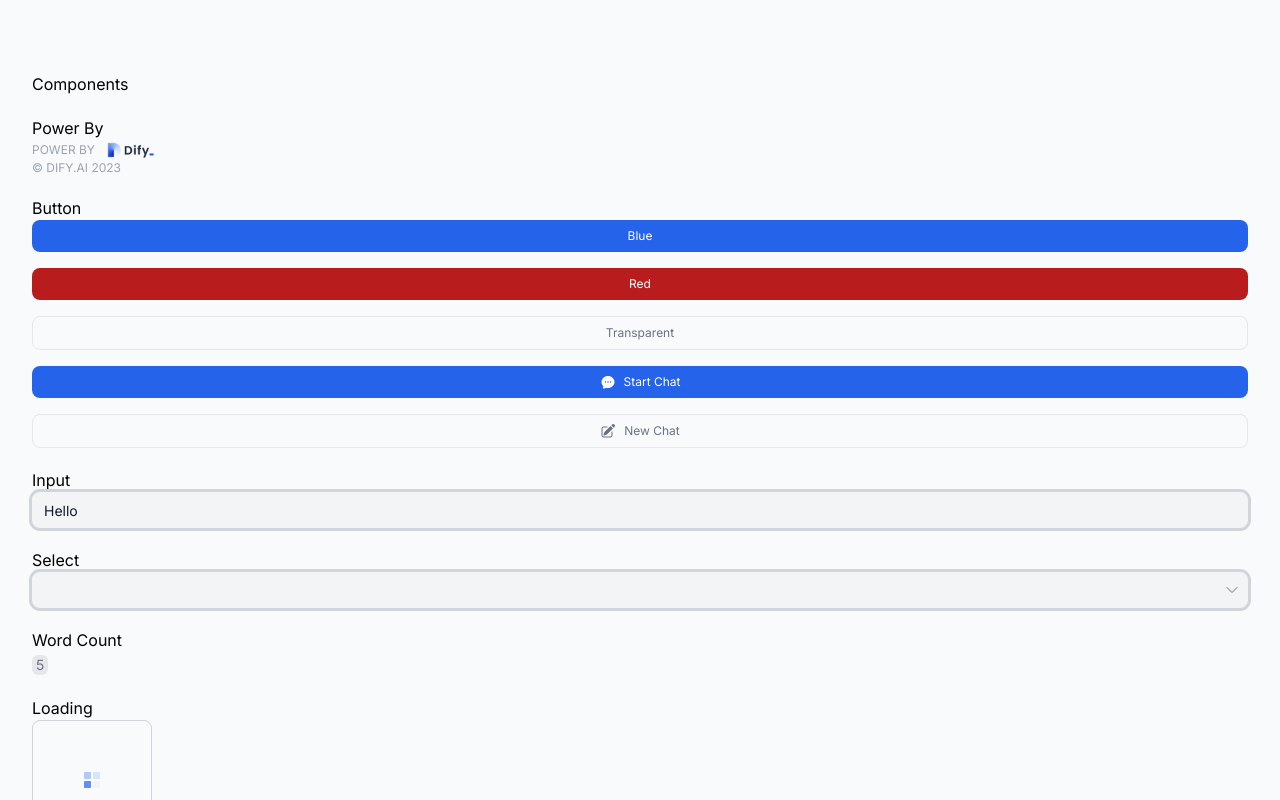
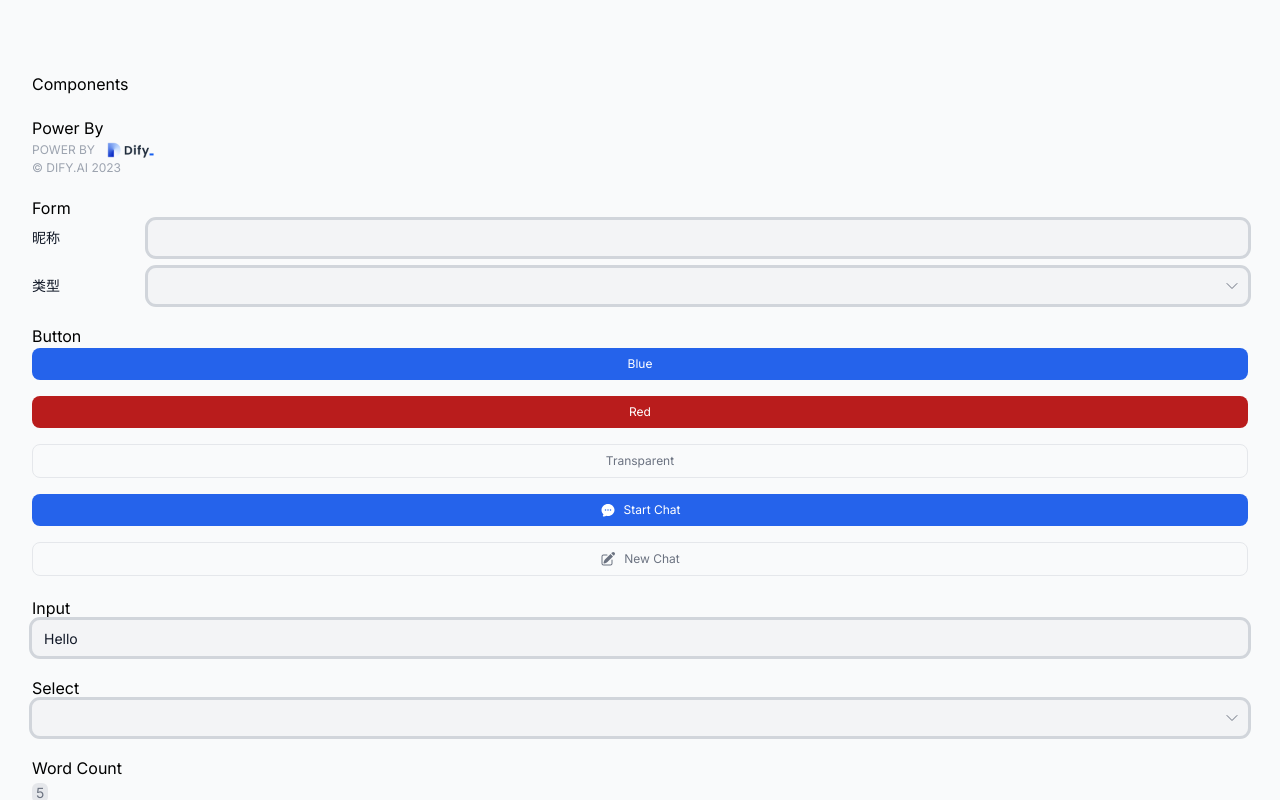
Before and after one commit to langgenius/dify-conversation, a Next.js app: page /components in a window 1280 px wide. Shown: the top 800 px of the page. Built offline with nearby package versions, Linux system fonts and the light colour scheme.

Commit message:
feat: form

```diff
--- /dev/null
+++ b/app/components/main.tsx
@@ -0,0 +1,163 @@
+'use client'
+import React, { useState } from 'react'
+import styles from './style.module.css'
+import PowerBy, { PowerByFooter } from '@/components/power-by'
+import Button from '@/components/button'
+import ChatBubble from '@heroicons/react/24/solid/ChatBubbleOvalLeftEllipsisIcon'
+import PencilSquare from '@heroicons/react/24/solid/PencilSquareIcon'
+import LikeAndDislike from '@/components/like-and-dislike'
+import Loading from '@/components/loading'
+import Input from '@/components/input'
+import Select from '@/components/select'
+import WordCount from '@/components/word-count'
+import Welcome from '@/components/welcome'
+import Hint from '@/components/hint'
+import Form from '@/components/form'
+
+const Main = () => {
+  const [value, setValue] = useState('Hello')
+  const [selectValue, setSelectValue] = useState(undefined)
+
+  const items = [
+    {
+      type: 'text-input',
+      label: '昵称',
+      variable: 'name',
+      required: false,
+      max_length: 48,
+      default: ''
+    },
+    {
+      type: 'select',
+      label: '类型',
+      variable: 'type',
+      required: false,
+      options: ['单板', '双板'],
+      default: ''
+    }
+  ]
+  return (
+    <main className={styles.container}>
+      <h1>Components</h1>
+      <div>
+        <h2>Power By</h2>
+        <PowerBy />
+        <PowerByFooter appName='Dify.AI' />
+      </div>
+
+      <div>
+        <h2>Form</h2>
+        <Form items={items} />
+      </div>
+
+      <div>
+        <h2>Button</h2>
+        <div className='flex gap-4 flex-col'>
+          <Button text='Blue' type='blue' />
+          <Button text='Red' type='red' />
+          <Button text='Transparent' type='transparent' />
+
+          <Button text='Blue' type='blue'>
+            <ChatBubble className='h-4 w-4 text-white mr-2' />
+            Start Chat
+          </Button>
+
+          <Button text='' type='transparent'>
+            <PencilSquare className='h-4 w-4 text-gray-500 mr-2' />
+            New Chat
+          </Button>
+        </div>
+      </div>
+
+      <div>
+        <h2>Input</h2>
+        <Input
+          value={value}
+          onChange={(e) => {
+            setValue(e.target.value)
+          }}
+          placeholder='Input something here...'
+          className='w-full'
+        />
+      </div>
+
+      <div>
+        <h2>Select</h2>
+        <Select
+          value={selectValue}
+          className='w-full'
+          options={[
+            { label: 'Option 1', value: 'option-1' },
+            { label: 'Option 2', value: 'option-2' },
+            { label: 'Option 3', value: 'option-3' },
+            { label: 'Option 4', value: 'option-4' }
+          ]}
+          onSelect={(value) => {
+            setSelectValue(value)
+          }}
+        />
+      </div>
+
+      <div>
+        <h2>Word Count</h2>
+        <WordCount wordCount={value.length} />
+      </div>
+
+      <div>
+        <h2>Loading</h2>
+        <div className='flex w-[120px] h-[120px] border border-gray-300 rounded-lg'>
+          <Loading />
+        </div>
+      </div>
+
+      <div className='flex flex-col'>
+        <h2>Like And Dislike</h2>
+        <div className='flex gap-2'>
+          <div className='flex gap-2'>
+            <LikeAndDislike
+              status='like'
+              onAction={(action) => {
+                console.log(action)
+              }}
+            />
+            <LikeAndDislike
+              status='dislike'
+              onAction={(action) => {
+                console.log(action)
+              }}
+            />
+            <LikeAndDislike
+              status='none'
+              onAction={(action) => {
+                console.log(action)
+              }}
+            />
+          </div>
+        </div>
+      </div>
+
+      <div>
+        <h2>Welcome</h2>
+        <Welcome
+          name='Dify.AI'
+          description='A platform for AI,  Lorem ipsum dolor sit, amet consectetur adipisicing elit. Nesciunt laudantium distinctio aut voluptates recusandae in.'
+        />
+      </div>
+
+      <div>
+        <h2>Hint</h2>
+        <Hint hint='Initial Prompt' hintDescription='Initial Prompt Hint Description' />
+        <br />
+        <Hint hint='Initial Prompt' />
+        <br />
+        <Hint hint='Initial Prompt' onAction={() => {}} />
+      </div>
+
+      <div>
+        <h2>Chat Bubble</h2>
+      </div>
+    </main>
+  )
+}
+
+export default Main
--- a/app/components/page.tsx
+++ b/app/components/page.tsx
@@ -1,138 +1,14 @@
-'use client'
-import React, { useState } from 'react'
-import styles from './style.module.css'
-import PowerBy, { PowerByFooter } from '@/components/power-by'
-import Button from '@/components/button'
-import ChatBubble from '@heroicons/react/24/solid/ChatBubbleOvalLeftEllipsisIcon'
-import PencilSquare from '@heroicons/react/24/solid/PencilSquareIcon'
-import LikeAndDislike from '@/components/like-and-dislike'
-import Loading from '@/components/loading'
-import Input from '@/components/input'
-import Select from '@/components/select'
-import WordCount from '@/components/word-count'
-import Welcome from '@/components/welcome'
-import Hint from '@/components/hint'
+import React from 'react'
+import Main from './main'
+
+export const metadata = {
+  title: 'Components',
+  description: 'Components'
+}
 
 const Home = async () => {
-  const [value, setValue] = useState('Hello')
-  const [selectValue, setSelectValue] = useState(undefined)
-  return (
-    <main className={styles.container}>
-      <h1>Components</h1>
-      <div>
-        <h2>Power By</h2>
-        <PowerBy />
-        <PowerByFooter appName='Dify.AI' />
-      </div>
-
-      <div>
-        <h2>Button</h2>
-        <div className='flex gap-4 flex-col'>
-          <Button text='Blue' type='blue' />
-          <Button text='Red' type='red' />
-          <Button text='Transparent' type='transparent' />
-
-          <Button text='Blue' type='blue'>
-            <ChatBubble className='h-4 w-4 text-white mr-2' />
-            Start Chat
-          </Button>
-
-          <Button text='' type='transparent'>
-            <PencilSquare className='h-4 w-4 text-gray-500 mr-2' />
-            New Chat
-          </Button>
-        </div>
-      </div>
-
-      <div>
-        <h2>Input</h2>
-        <Input
-          value={value}
-          onChange={(e) => {
-            setValue(e.target.value)
-          }}
-          placeholder='Input something here...'
-          className='w-full'
-        />
-      </div>
-
-      <div>
-        <h2>Select</h2>
-        <Select
-          value={selectValue}
-          className='w-full'
-          options={[
-            { label: 'Option 1', value: 'option-1' },
-            { label: 'Option 2', value: 'option-2' },
-            { label: 'Option 3', value: 'option-3' },
-            { label: 'Option 4', value: 'option-4' }
-          ]}
-          onSelect={(value) => {
-            setSelectValue(value)
-          }}
-        />
-      </div>
-
-      <div>
-        <h2>Word Count</h2>
-        <WordCount wordCount={value.length} />
-      </div>
-
-      <div>
-        <h2>Loading</h2>
-        <div className='flex w-[120px] h-[120px] border border-gray-300 rounded-lg'>
-          <Loading />
-        </div>
-      </div>
-
-      <div className='flex flex-col'>
-        <h2>Like And Dislike</h2>
-        <div className='flex gap-2'>
-          <div className='flex gap-2'>
-            <LikeAndDislike
-              status='like'
-              onAction={(action) => {
-                console.log(action)
-              }}
-            />
-            <LikeAndDislike
-              status='dislike'
-              onAction={(action) => {
-                console.log(action)
-              }}
-            />
-            <LikeAndDislike
-              status='none'
-              onAction={(action) => {
-                console.log(action)
-              }}
-            />
-          </div>
-        </div>
-      </div>
-
-      <div>
-        <h2>Welcome</h2>
-        <Welcome
-          name='Dify.AI'
-          description='A platform for AI,  Lorem ipsum dolor sit, amet consectetur adipisicing elit. Nesciunt laudantium distinctio aut voluptates recusandae in.'
-        />
-      </div>
-
-      <div>
-        <h2>Hint</h2>
-        <Hint hint='Initial Prompt' hintDescription='Initial Prompt Hint Description' />
-        <br />
-        <Hint hint='Initial Prompt' />
-        <br />
-        <Hint hint='Initial Prompt' onAction={() => {}} />
-      </div>
-
-      <div>
-        <h2>Chat Bubble</h2>
-      </div>
-    </main>
-  )
+  await new Promise((resolve) => setTimeout(resolve, 1000))
+  return <Main />
 }
 
 export default Home
--- /dev/null
+++ b/components/form/index.tsx
@@ -0,0 +1,49 @@
+'use client'
+import React, { FC } from 'react'
+import styles from './style.module.scss'
+import Input from '@/components/input'
+import Select from '@/components/select'
+import cn from 'classnames'
+export interface FormItemProps {
+  label: string
+  type: string
+  variable: string
+  required?: boolean
+  options?: string[]
+  max_length?: number
+  default: string
+}
+
+interface FormProps {
+  items: FormItemProps[]
+  onSubmit?: () => void
+  onCancel?: () => void
+}
+export const FormItem: FC<FormItemProps> = ({ type, label, options }) => {
+  return (
+    <div className={cn('flex flex-row xs:flex-col items-center')}>
+      <label className={cn('inline-flex items-center', 'text-gray-900 text-sm w-32 xs:w-full')}>{label}</label>
+      {type === 'text-input' && <Input className='w-full' value='' onChange={() => {}} />}
+      {type === 'select' && options && (
+        <Select
+          className='w-full'
+          value={undefined}
+          options={options.map((itm) => ({ label: itm, value: itm }))}
+          onSelect={() => {}}
+        />
+      )}
+    </div>
+  )
+}
+
+const Form: FC<FormProps> = ({ items }) => {
+  return (
+    <form className={styles.form}>
+      {items.map((item) => {
+        return <FormItem key={item.label} {...item} />
+      })}
+    </form>
+  )
+}
+
+export default Form
--- /dev/null
+++ b/components/form/style.module.scss
@@ -0,0 +1,3 @@
+.form {
+  @apply flex flex-col gap-3;
+}
--- a/components/select/index.tsx
+++ b/components/select/index.tsx
@@ -15,14 +15,14 @@ const Select: FC<SelectProps> = ({ value, options, className, onSelect }) => {
   const [open, setOpen] = useState(false)
   const selectedOption = options.find((item) => item.value === value)
   return (
-    <div className='relative'>
+    <div className='relative flex w-full'>
       <div
         className={cn(
           'flex items-center relative',
           'h-9 px-3 py-2 rounded-lg bg-gray-100 outline outline-gray-300 cursor-pointer',
           'hover:bg-gray-50 active:bg-gray-50 focus:bg-gray-50',
           'text-sm text-gray-900',
-          className
+          className ? className : 'w-1/2'
         )}
         onClick={() => {
           setOpen(!open)
@@ -34,7 +34,13 @@ const Select: FC<SelectProps> = ({ value, options, className, onSelect }) => {
         </span>
       </div>
       {open && (
-        <div className={cn('absolute top-12 left-0 py-1 px-2', 'bg-white rounded-lg shadow-md', className)}>
+        <div
+          className={cn(
+            'absolute top-12 left-0 py-1 px-2',
+            'bg-white rounded-lg shadow-md',
+            className ? className : 'w-1/2'
+          )}
+        >
           {options.map((item, index) => (
             <div
               key={`${item.value}-${index}`}
--- a/package.json
+++ b/package.json
@@ -25,6 +25,7 @@
     "postcss": "8.4.24",
     "react": "18.2.0",
     "react-dom": "18.2.0",
+    "sass": "^1.63.3",
     "tailwindcss": "3.3.2",
     "typescript": "5.1.3"
   },
```
Also changed, not shown: 1 other file (tests, documents, lock files or other folders).
